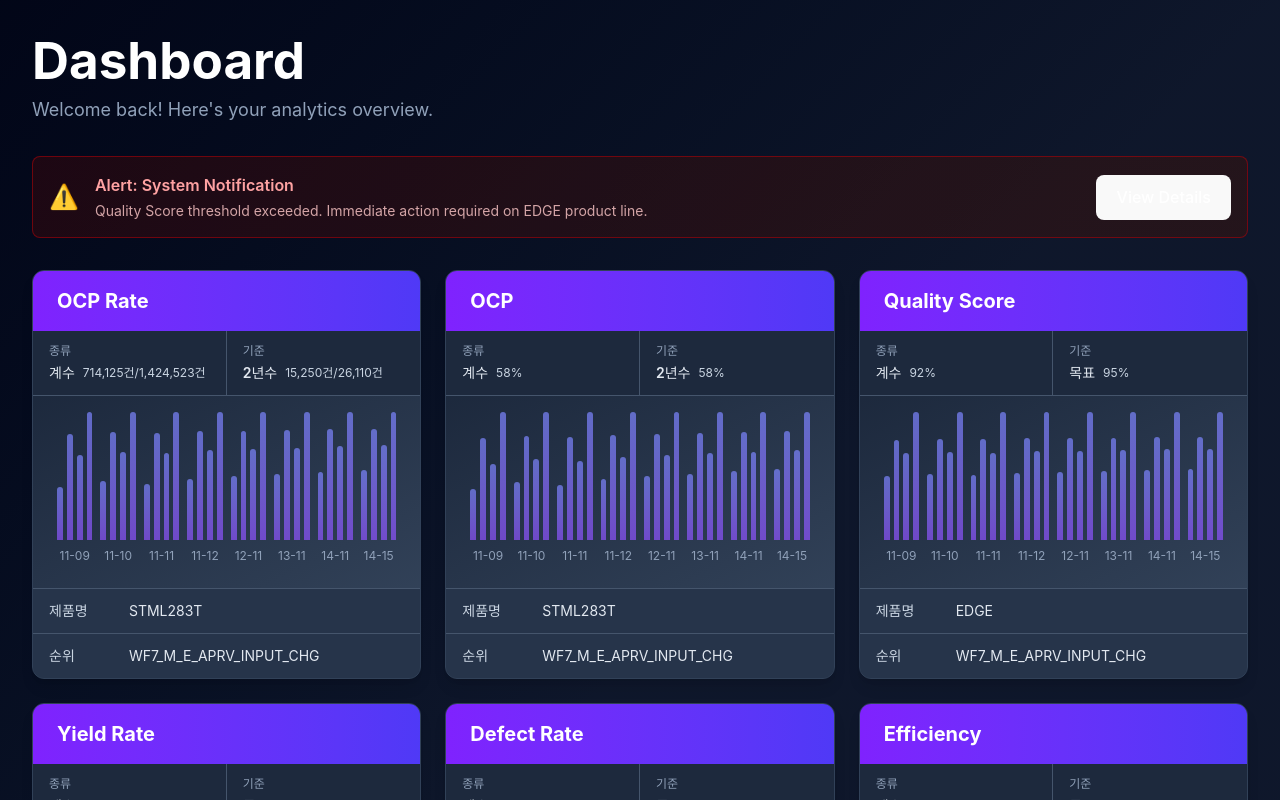
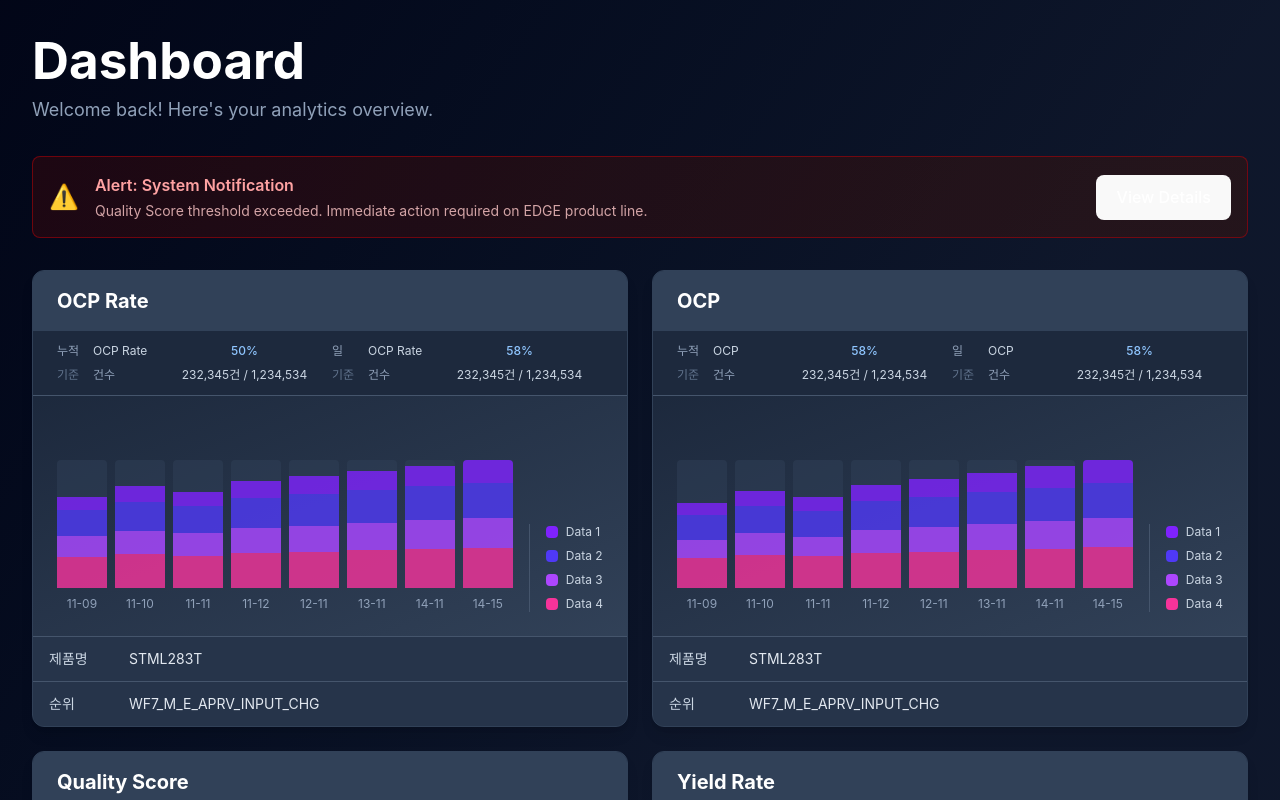
Before and after one commit to rblood79/vite, a React (Vite) app: page / in a window 1280 px wide. Shown: the top 800 px of the page. Built offline with nearby package versions, Linux system fonts and the light colour scheme.

Commit message:
feat: 개선된 카드 컴포넌트 레이아웃 및 정보 표시 방식 업데이트

```diff
--- a/src/App.jsx
+++ b/src/App.jsx
@@ -5,44 +5,89 @@ function Card({ title, info, chartData, tableData }) {
   return (
     <div className="bg-slate-800 rounded-xl overflow-hidden shadow-lg border border-slate-700 hover:shadow-xl transition-shadow">
       {/* Card Title */}
-      <div className="bg-gradient-to-r from-violet-600 to-indigo-600 px-6 py-4">
+      <div className="bg-slate-700 px-6 py-4">
         <h2 className="text-white text-xl font-bold">{title}</h2>
       </div>
 
-      {/* Info Section */}
-      <div className="bg-slate-750 border-b border-slate-600">
-        <div className="grid grid-cols-2 divide-x divide-slate-600">
+      {/* Info Section - 6 columns x 2 rows */}
+      <div className="bg-slate-750 border-b border-slate-600 px-6 py-3">
         {info.map((item, idx) => (
-            <div key={idx} className="px-4 py-3">
-              <div className="text-xs text-slate-400 mb-1">{item.label}</div>
-              <div className="flex items-center gap-2">
-                <span className="text-sm font-semibold text-slate-200">{item.value}</span>
-                <span className="text-xs text-slate-300">{item.unit}</span>
+          <div key={idx}>
+            {/* Row 1 */}
+            <div className="flex items-center gap-1 mb-2 text-xs">
+              <span className="text-slate-400 font-medium w-8">{item.label}</span>
+              <span className="text-slate-300 w-16 truncate">{item.title1}</span>
+              <span className="text-blue-300 font-medium flex-1 text-center">{item.value1}</span>
+              <span className="text-slate-400 font-medium w-8">{item.label2}</span>
+              <span className="text-slate-300 w-16 truncate">{item.title2}</span>
+              <span className="text-blue-300 font-medium flex-1 text-center">{item.value2}</span>
+            </div>
+            {/* Row 2 */}
+            <div className="flex items-center gap-1 text-xs">
+              <span className="text-slate-500 w-8">기준</span>
+              <span className="text-slate-400 w-16 truncate">{item.detail1}</span>
+              <span className="text-slate-300 flex-1 text-center">{item.detailValue1}</span>
+              <span className="text-slate-500 w-8">기준</span>
+              <span className="text-slate-400 w-16 truncate">{item.detail2}</span>
+              <span className="text-slate-300 flex-1 text-center">{item.detailValue2}</span>
             </div>
           </div>
         ))}
       </div>
-      </div>
 
       {/* Chart Section */}
-      <div className="px-6 py-6 h-48 flex items-end justify-between gap-2 bg-gradient-to-br from-slate-800 to-slate-700">
+      <div className="px-6 py-6 flex items-end justify-between gap-4 bg-gradient-to-br from-slate-800 to-slate-700">
+        {/* Chart */}
+        <div className="flex-1 h-48 flex items-end justify-between gap-2">
           {chartData.map((data, idx) => {
-          const maxValue = Math.max(...data.values);
+            const maxTotalValue = Math.max(...chartData.map(d => d.values.reduce((sum, val) => sum + val, 0)));
+            const colors = [
+              'bg-violet-600',
+              'bg-indigo-600',
+              'bg-purple-500',
+              'bg-pink-500',
+            ];
             return (
               <div key={idx} className="flex-1 flex flex-col items-center gap-2">
-              <div className="w-full flex items-end justify-center gap-1 h-32">
-                {data.values.map((val, i) => (
+                <div className="w-full relative h-32 flex items-end">
+                  <div className="w-full h-full bg-slate-700/50 rounded-t flex flex-col justify-end overflow-hidden">
+                    {data.values.map((val, i) => {
+                      const percentage = (val / maxTotalValue) * 100;
+                      return (
                         <div
                           key={i}
-                    className="flex-1 bg-gradient-to-t from-violet-500 to-indigo-400 rounded-t opacity-70 hover:opacity-100 transition-opacity"
-                    style={{ height: `${(val / maxValue) * 100}%` }}
+                          className={`w-full transition-opacity hover:opacity-100 opacity-80 ${colors[i % colors.length]}`}
+                          style={{ height: `${percentage}%` }}
                         ></div>
-                ))}
+                      );
+                    })}
+                  </div>
                 </div>
                 <span className="text-xs text-slate-400 text-center">{data.date}</span>
               </div>
             );
           })}
+        </div>
+
+        {/* Legend */}
+        <div className="flex flex-col gap-2 min-w-max pl-4 border-l border-slate-600">
+          <div className="flex items-center gap-2">
+            <div className="w-3 h-3 bg-violet-600 rounded"></div>
+            <span className="text-xs text-slate-300">Data 1</span>
+          </div>
+          <div className="flex items-center gap-2">
+            <div className="w-3 h-3 bg-indigo-600 rounded"></div>
+            <span className="text-xs text-slate-300">Data 2</span>
+          </div>
+          <div className="flex items-center gap-2">
+            <div className="w-3 h-3 bg-purple-500 rounded"></div>
+            <span className="text-xs text-slate-300">Data 3</span>
+          </div>
+          <div className="flex items-center gap-2">
+            <div className="w-3 h-3 bg-pink-500 rounded"></div>
+            <span className="text-xs text-slate-300">Data 4</span>
+          </div>
+        </div>
       </div>
 
       {/* Table Section */}
@@ -67,8 +112,15 @@ Card.propTypes = {
   info: PropTypes.arrayOf(
     PropTypes.shape({
       label: PropTypes.string.isRequired,
-      value: PropTypes.string.isRequired,
-      unit: PropTypes.string.isRequired,
+      title1: PropTypes.string.isRequired,
+      value1: PropTypes.string.isRequired,
+      label2: PropTypes.string.isRequired,
+      title2: PropTypes.string.isRequired,
+      value2: PropTypes.string.isRequired,
+      detail1: PropTypes.string.isRequired,
+      detailValue1: PropTypes.string.isRequired,
+      detail2: PropTypes.string.isRequired,
+      detailValue2: PropTypes.string.isRequired,
     })
   ).isRequired,
   chartData: PropTypes.arrayOf(
@@ -91,8 +143,12 @@ function App() {
       id: 1,
       title: "OCP Rate",
       info: [
-        { label: "종류", value: "계수", unit: "714,125건/1,424,523건" },
-        { label: "기준", value: "2년수", unit: "15,250건/26,110건" }
+        {
+          label: "누적", title1: "OCP Rate", value1: "50%",
+          label2: "일", title2: "OCP Rate", value2: "58%",
+          detail1: "건수", detailValue1: "232,345건 / 1,234,534",
+          detail2: "건수", detailValue2: "232,345건 / 1,234,534"
+        }
       ],
       chartData: [
         { date: "11-09", values: [50, 100, 80, 120] },
@@ -113,8 +169,12 @@ function App() {
       id: 2,
       title: "OCP",
       info: [
-        { label: "종류", value: "계수", unit: "58%" },
-        { label: "기준", value: "2년수", unit: "58%" }
+        {
+          label: "누적", title1: "OCP", value1: "58%",
+          label2: "일", title2: "OCP", value2: "58%",
+          detail1: "건수", detailValue1: "232,345건 / 1,234,534",
+          detail2: "건수", detailValue2: "232,345건 / 1,234,534"
+        }
       ],
       chartData: [
         { date: "11-09", values: [40, 80, 60, 100] },
@@ -135,8 +195,12 @@ function App() {
       id: 3,
       title: "Quality Score",
       info: [
-        { label: "종류", value: "계수", unit: "92%" },
-        { label: "기준", value: "목표", unit: "95%" }
+        {
+          label: "누적", title1: "Quality Score", value1: "92%",
+          label2: "일", title2: "Quality Score", value2: "95%",
+          detail1: "건수", detailValue1: "232,345건 / 1,234,534",
+          detail2: "건수", detailValue2: "232,345건 / 1,234,534"
+        }
       ],
       chartData: [
         { date: "11-09", values: [70, 110, 95, 140] },
@@ -157,8 +221,12 @@ function App() {
       id: 4,
       title: "Yield Rate",
       info: [
-        { label: "종류", value: "계수", unit: "87%" },
-        { label: "기준", value: "목표", unit: "90%" }
+        {
+          label: "누적", title1: "Yield Rate", value1: "87%",
+          label2: "일", title2: "Yield Rate", value2: "90%",
+          detail1: "건수", detailValue1: "232,345건 / 1,234,534",
+          detail2: "건수", detailValue2: "232,345건 / 1,234,534"
+        }
       ],
       chartData: [
         { date: "11-09", values: [45, 85, 70, 115] },
@@ -179,8 +247,12 @@ function App() {
       id: 5,
       title: "Defect Rate",
       info: [
-        { label: "종류", value: "계수", unit: "2.3%" },
-        { label: "기준", value: "목표", unit: "1.5%" }
+        {
+          label: "누적", title1: "Defect Rate", value1: "2.3%",
+          label2: "일", title2: "Defect Rate", value2: "1.5%",
+          detail1: "건수", detailValue1: "232,345건 / 1,234,534",
+          detail2: "건수", detailValue2: "232,345건 / 1,234,534"
+        }
       ],
       chartData: [
         { date: "11-09", values: [30, 70, 50, 90] },
@@ -201,8 +273,12 @@ function App() {
       id: 6,
       title: "Efficiency",
       info: [
-        { label: "종류", value: "계수", unit: "96.5%" },
-        { label: "기준", value: "목표", unit: "98%" }
+        {
+          label: "누적", title1: "Efficiency", value1: "96.5%",
+          label2: "일", title2: "Efficiency", value2: "98%",
+          detail1: "건수", detailValue1: "232,345건 / 1,234,534",
+          detail2: "건수", detailValue2: "232,345건 / 1,234,534"
+        }
       ],
       chartData: [
         { date: "11-09", values: [80, 120, 105, 155] },
@@ -242,8 +318,8 @@ function App() {
           </button>
         </div>
 
-        {/* Cards Grid - 3 columns x 2 rows */}
-        <div className="grid grid-cols-1 md:grid-cols-3 gap-6">
+        {/* Cards Grid - 2 columns (xl and below), 3 columns (2xl and above) */}
+        <div className="grid grid-cols-1 md:grid-cols-2 2xl:grid-cols-3 gap-6">
           {cardConfigs.map((config) => (
             <Card
               key={config.id}
```
Lines whose indentation alone changed are shown as unchanged.
